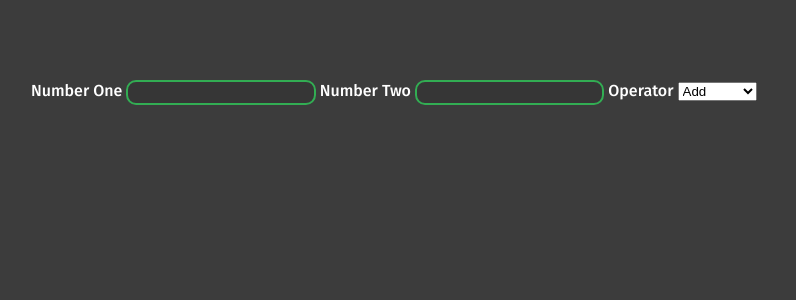
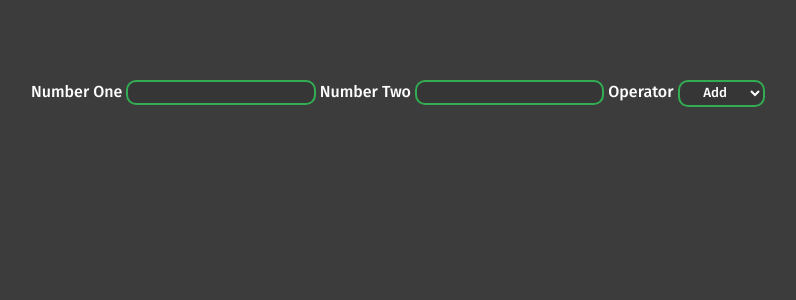
Before and after one commit to aimaIot/WebbServer, a PHP site: page / in a window 1280 px wide. Shown: the part 113-413 px from the top of the page, without its empty margins (33-829 px from the left). Run offline with PHP 8.4, Linux system fonts and the light colour scheme.

Commit message:
Update style.css

```diff
--- a/Enkelwebbsida/style.css
+++ b/Enkelwebbsida/style.css
@@ -56,6 +56,16 @@ input[type="submit"]:hover{
     transition-duration: 0.15s;
 }
 
+select{
+    padding: 0.2em;
+    border: 2px solid rgb(50, 173, 83);
+    border-radius: 10px;
+    font-family: 'Fira Sans', sans-serif;
+    background-color: rgb(54, 54, 54);
+    color: white;
+    text-align: center;
+}
+
 nav{
     display: grid;
     grid-template-columns: repeat(auto-fit, 10rem);
@@ -77,7 +87,9 @@ button:hover{
 
 /* CALCULATOR */
 
-
+datalist{
+    border: 2px solid red;
+}
 
 /* DAYS LIVED */
 
```
